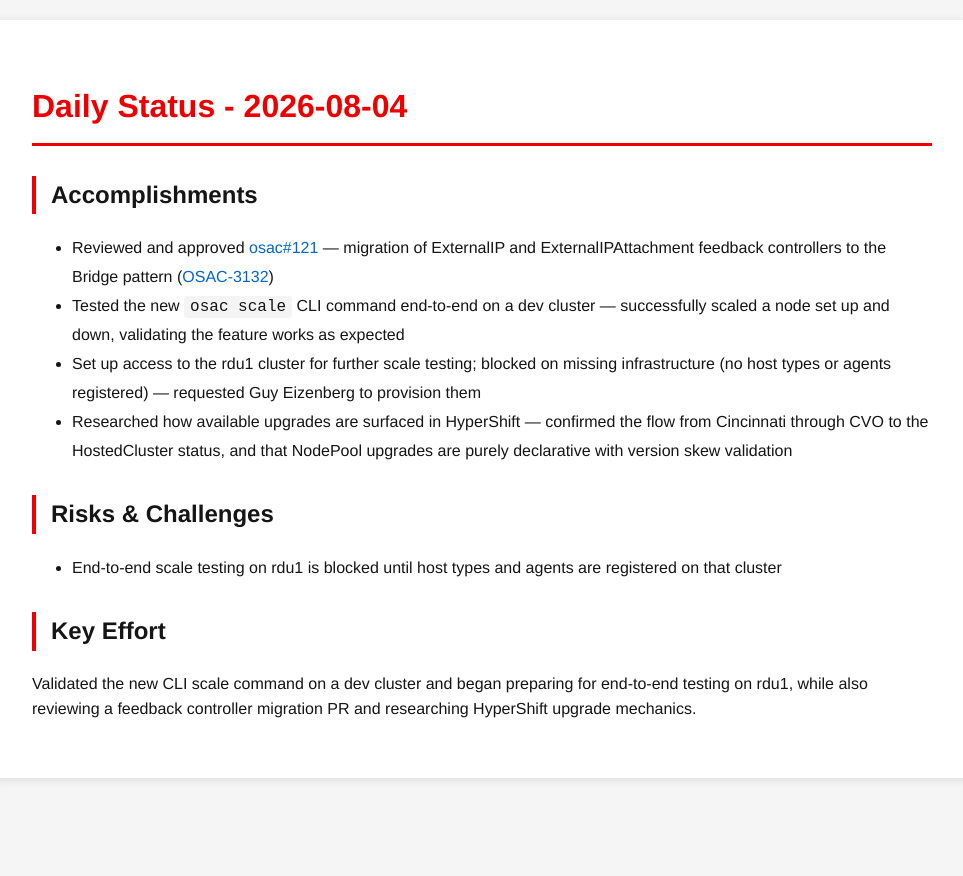
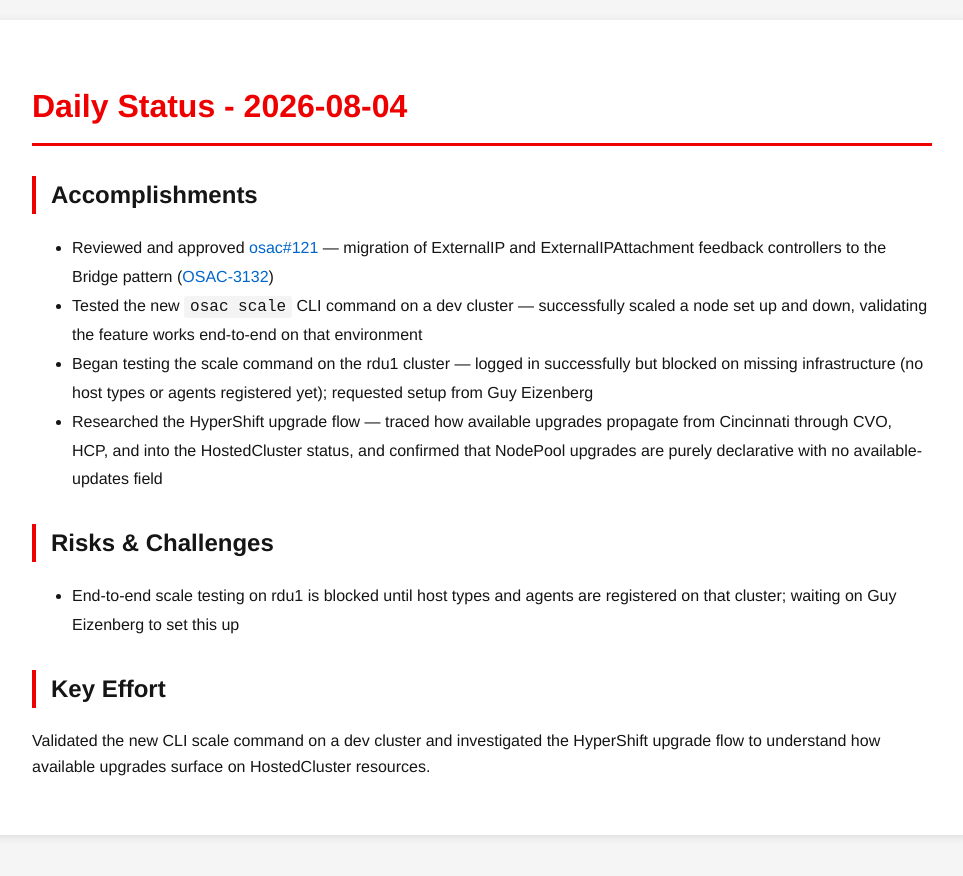
Before and after one commit to tzvatot/daily-status, a Jekyll site: the page built from 2026-08-04.md, in a window 1280 px wide. Shown: the top 876 px of the page, without its empty margins (158-1121 px from the left). Built offline with Jekyll 4.4.1, drawn with Linux system fonts in a browser that asks for light colours.

Commit message:
Daily status update - 2026-08-04

```diff
--- a/2026-08-04.md
+++ b/2026-08-04.md
@@ -8,12 +8,12 @@ date: 2026-08-04
 
 ## Accomplishments
 - Reviewed and approved [osac#121](https://github.com/osac-project/osac/pull/121) — migration of ExternalIP and ExternalIPAttachment feedback controllers to the Bridge pattern ([OSAC-3132](https://redhat.atlassian.net/browse/OSAC-3132))
-- Tested the new `osac scale` CLI command end-to-end on a dev cluster — successfully scaled a node set up and down, validating the feature works as expected
-- Set up access to the rdu1 cluster for further scale testing; blocked on missing infrastructure (no host types or agents registered) — requested Guy Eizenberg to provision them
-- Researched how available upgrades are surfaced in HyperShift — confirmed the flow from Cincinnati through CVO to the HostedCluster status, and that NodePool upgrades are purely declarative with version skew validation
+- Tested the new `osac scale` CLI command on a dev cluster — successfully scaled a node set up and down, validating the feature works end-to-end on that environment
+- Began testing the scale command on the rdu1 cluster — logged in successfully but blocked on missing infrastructure (no host types or agents registered yet); requested setup from Guy Eizenberg
+- Researched the HyperShift upgrade flow — traced how available upgrades propagate from Cincinnati through CVO, HCP, and into the HostedCluster status, and confirmed that NodePool upgrades are purely declarative with no available-updates field
 
 ## Risks & Challenges
-- End-to-end scale testing on rdu1 is blocked until host types and agents are registered on that cluster
+- End-to-end scale testing on rdu1 is blocked until host types and agents are registered on that cluster; waiting on Guy Eizenberg to set this up
 
 ## Key Effort
-Validated the new CLI scale command on a dev cluster and began preparing for end-to-end testing on rdu1, while also reviewing a feedback controller migration PR and researching HyperShift upgrade mechanics.
+Validated the new CLI scale command on a dev cluster and investigated the HyperShift upgrade flow to understand how available upgrades surface on HostedCluster resources.
```
